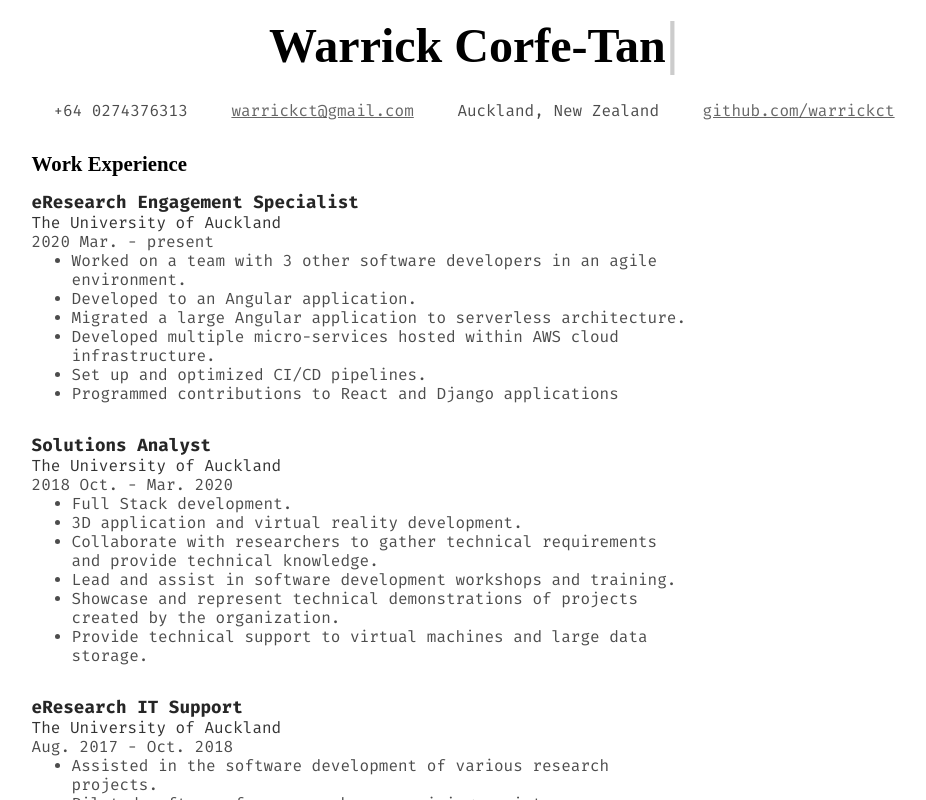
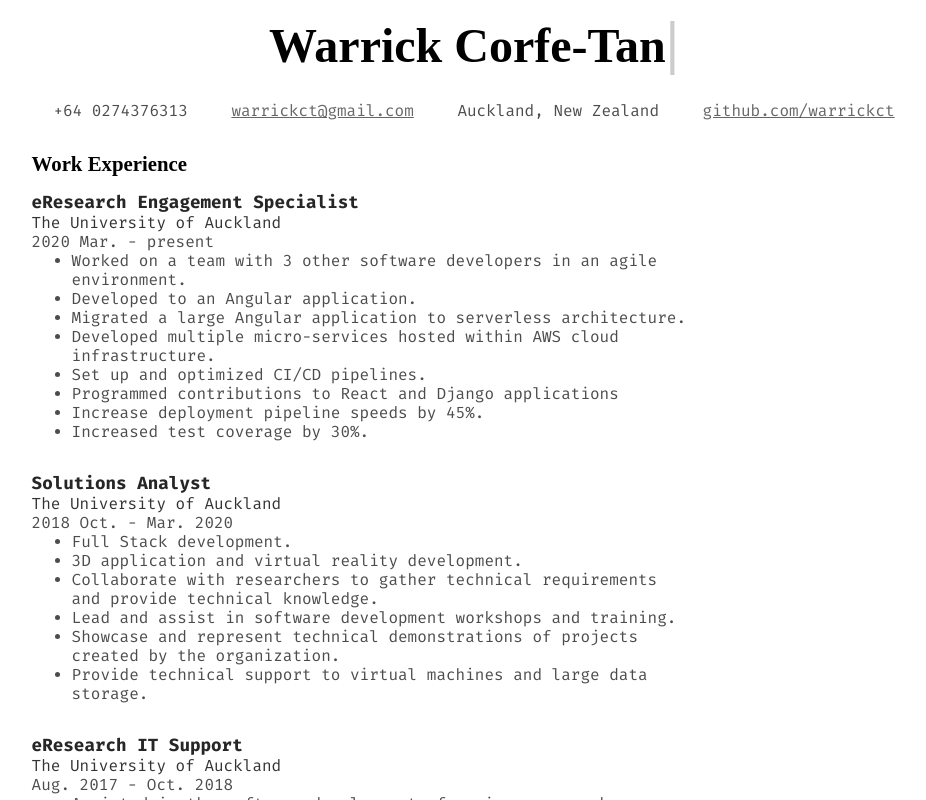
Before and after one commit to warrickct/r, a React app: page / in a window 1280 px wide. Shown: the top 800 px of the page, without its empty margins (166-1092 px from the left). Built offline with nearby package versions, Linux system fonts and the light colour scheme; a web font is replaced by a local one.

Commit message:
Adding achievements.

```diff
--- a/src/js/components/experience/experience.component.tsx
+++ b/src/js/components/experience/experience.component.tsx
@@ -22,12 +22,14 @@ export function Experience() {
         "Migrated a large Angular application to serverless architecture.",
         "Developed multiple micro-services hosted within AWS cloud infrastructure.",
         "Set up and optimized CI/CD pipelines.",
-        "Programmed contributions to React and Django applications"
+        "Programmed contributions to React and Django applications",
         // "Angular front end development.",
         // "Amazon Web Services development and solution architecture.",
         // "API and microservice development.",
         // "Continuous Integration and deployment development.",
         // "Develop React front end development."
+        "Increase deployment pipeline speeds by 45%.",
+        "Increased test coverage by 30%."
       ]
     },
     {
```
